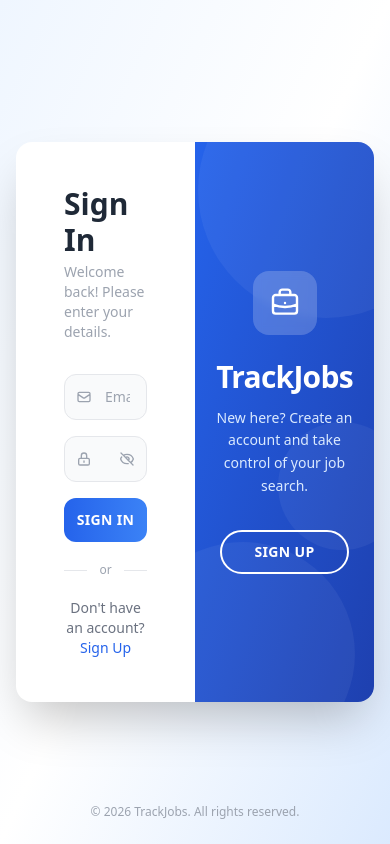
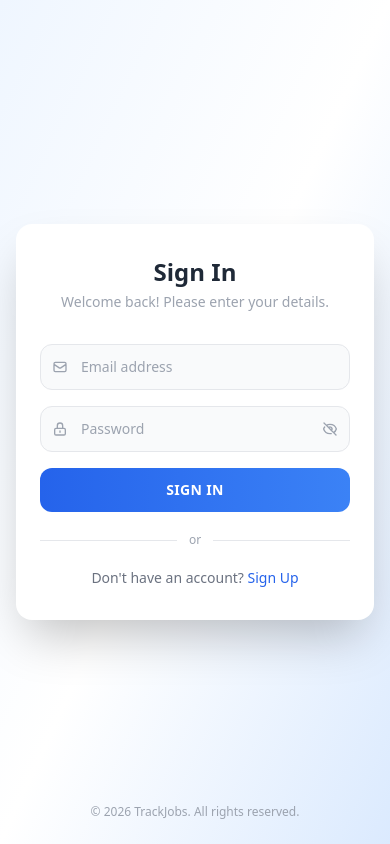
Before and after one commit to yigitcankzl/trackjobapplications, a React (Vite) app in the folder trackjobapplications-frontend/: page /login in a window 390 px wide. Built offline with nearby package versions, Linux system fonts and the light colour scheme; no server answers.

Commit message:
fix: make LoginPage responsive with stacked layout on mobile

```diff
--- a/trackjobapplications-frontend/src/components/auth/SignInForm.tsx
+++ b/trackjobapplications-frontend/src/components/auth/SignInForm.tsx
@@ -34,8 +34,8 @@ export default function SignInForm({ onSwitch }: Props) {
   }
 
   return (
-    <div className="flex flex-col items-center justify-center h-full px-12">
-      <h2 className="text-3xl font-bold text-gray-800 dark:text-gray-100 mb-1">{t('auth.signIn.title')}</h2>
+    <div className="flex flex-col items-center justify-center h-full px-6 sm:px-12">
+      <h2 className="text-2xl sm:text-3xl font-bold text-gray-800 dark:text-gray-100 mb-1">{t('auth.signIn.title')}</h2>
       <p className="text-sm text-gray-400 dark:text-gray-500 mb-8">{t('auth.signIn.subtitle')}</p>
 
       <form onSubmit={handleSubmit} className="w-full max-w-sm space-y-4">
--- a/trackjobapplications-frontend/src/components/auth/SignUpForm.tsx
+++ b/trackjobapplications-frontend/src/components/auth/SignUpForm.tsx
@@ -46,8 +46,8 @@ export default function SignUpForm({ onSwitch }: Props) {
   }
 
   return (
-    <div className="flex flex-col items-center justify-center h-full px-12">
-      <h2 className="text-3xl font-bold text-gray-800 dark:text-gray-100 mb-1">{t('auth.signUp.title')}</h2>
+    <div className="flex flex-col items-center justify-center h-full px-6 sm:px-12">
+      <h2 className="text-2xl sm:text-3xl font-bold text-gray-800 dark:text-gray-100 mb-1">{t('auth.signUp.title')}</h2>
       <p className="text-sm text-gray-400 dark:text-gray-500 mb-8">{t('auth.signUp.subtitle')}</p>
 
       <form onSubmit={handleSubmit} className="w-full max-w-sm space-y-4">
--- a/trackjobapplications-frontend/src/pages/LoginPage.tsx
+++ b/trackjobapplications-frontend/src/pages/LoginPage.tsx
@@ -10,9 +10,8 @@ export default function LoginPage() {
 
   return (
     <div className="min-h-screen flex items-center justify-center bg-gradient-to-br from-blue-50 via-white to-blue-100 dark:from-gray-950 dark:via-gray-900 dark:to-gray-950 p-4">
-      {/* Card */}
-      <div className="relative w-full max-w-4xl h-[560px] bg-white dark:bg-gray-900 rounded-2xl shadow-2xl overflow-hidden">
-
+      {/* Desktop: split card layout */}
+      <div className="relative w-full max-w-4xl h-[560px] bg-white dark:bg-gray-900 rounded-2xl shadow-2xl overflow-hidden hidden md:block">
         {/* Sign Up Form — right side */}
         <div
           className="absolute top-0 right-0 w-1/2 h-full transition-all duration-700 ease-in-out"
@@ -39,6 +38,15 @@ export default function LoginPage() {
         <OverlayPanel isSignUp={isSignUp} onSwitch={() => setIsSignUp(!isSignUp)} />
       </div>
 
+      {/* Mobile: stacked layout */}
+      <div className="w-full max-w-sm bg-white dark:bg-gray-900 rounded-2xl shadow-2xl overflow-hidden md:hidden py-8">
+        {isSignUp ? (
+          <SignUpForm onSwitch={() => setIsSignUp(false)} />
+        ) : (
+          <SignInForm onSwitch={() => setIsSignUp(true)} />
+        )}
+      </div>
+
       <p className="absolute bottom-6 text-xs text-gray-400 dark:text-gray-500">
         {t('footer.copyright', { year: new Date().getFullYear() })}
       </p>
```
